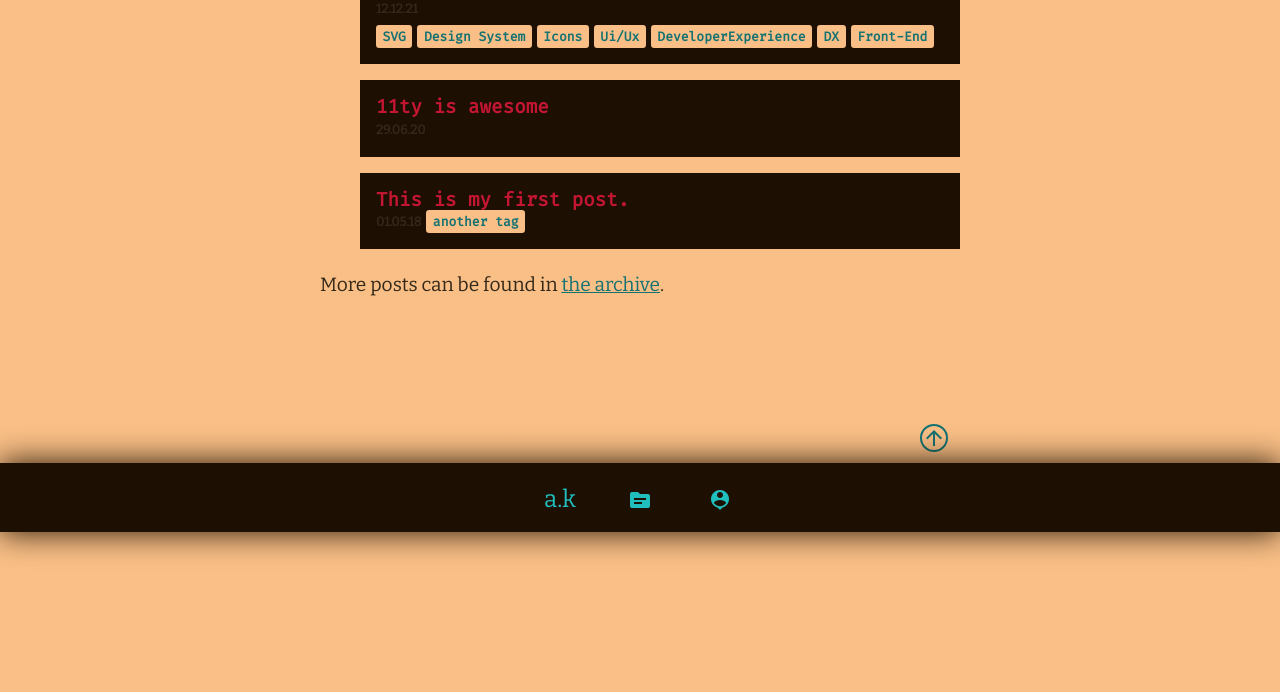
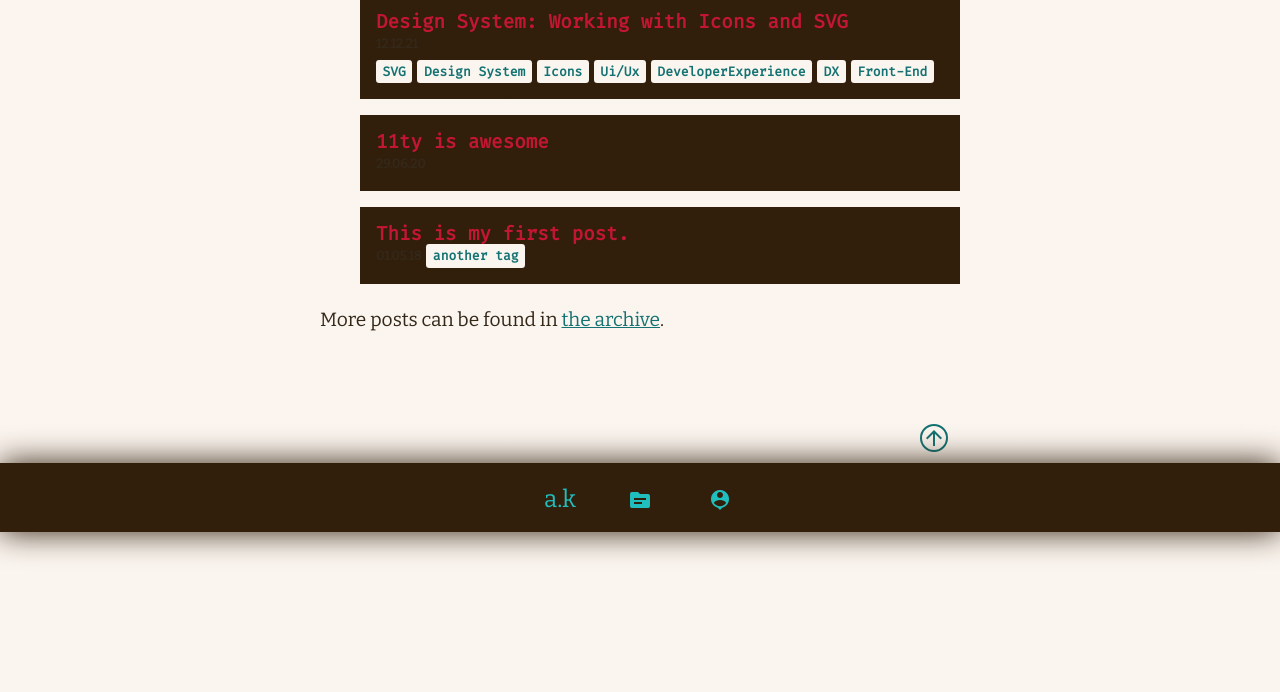
Before and after one commit to avelka/blog, an Eleventy site: page src/index.njk in a window 1280 px wide. Shown: the part 268-960 px from the top of the page. After the commit the page ends 800 px from the top, so only its background shows below. Built offline with nearby package versions, Linux system fonts and the light colour scheme; Eleventy itself is replaced by a stand-in of ours; files that its build step writes are made by us from their sources.

Commit message:
switcher

```diff
--- a/src/_includes/layouts/base.njk
+++ b/src/_includes/layouts/base.njk
@@ -5,7 +5,7 @@
 		<meta name="viewport" content="width=device-width, initial-scale=1.0">
 		<title>{{ title or metadata.title }}</title>
 		<meta name="description" content="{{ description or metadata.description }}">
-		<script src="{{ '/assets/js/i_want_to_be_an_artist.js' | url }}"></script>
+		<script type="module" src="{{ '/assets/js/i_want_to_be_an_artist.js' | url }}"></script>
 		<link rel="preconnect" href="https://fonts.googleapis.com">
 		<link rel="preconnect" href="https://fonts.gstatic.com" crossorigin>
 		<link href="https://fonts.googleapis.com/icon?family=Material+Icons" rel="stylesheet">
@@ -18,6 +18,8 @@
 		<link rel="stylesheet" href="{{ '/assets/css/styles.css' | url }}">
 		<link rel="alternate" href="{{ metadata.feed.path | url }}" type="application/atom+xml" title="{{ metadata.title }}">
 		<link rel="alternate" href="{{ metadata.jsonfeed.path | url }}" type="application/json" title="{{ metadata.title }}">
+
+		<script type="module" src="{{ '/assets/js/theme-switch.js' | url }}"></script>
 	</head>
 	<body>
 		<div class="fleck-pattern"></div>
@@ -26,6 +28,12 @@
 				<a href="#main-navigation">menu</a>
 				<a href="#main-content">content</a>
 			</nav>
+			<form id="theme-switcher">
+			<label>
+				<input  type="checkbox" name="theme" />
+				switch theme
+			</label>
+			</form>
 			<nav class="main-nav" id="main-navigation">
 				<a href="/" class="home logo">a.k</a>
 				<a href="/posts/" class="icon">
--- a/src/assets/css/config/colors.css
+++ b/src/assets/css/config/colors.css
@@ -1,7 +1,7 @@
 :root {
 	color-scheme: light;
 	--pv-surface-hue: 30;
-	--pv-surface-saturation: 90%;
+	--pv-surface-saturation: 60%;
 	--pv-surface-lightness: 60%;
 
 	--pv-text-hue: 35;
@@ -17,10 +17,10 @@
 	--pv-contrast-lightness: 85%;
 
 	--pv-surface: var(--pv-surface-hue) var(--pv-surface-saturation);
-	--ak-c-surface-1: hsl(var(--pv-surface) calc(var(--pv-surface-lightness) * 1.25));
-	--ak-c-surface-2: hsl(var(--pv-surface) calc(var(--pv-surface-lightness) * 1.2));
-	--ak-c-surface-3: hsl(var(--pv-surface) calc(var(--pv-surface-lightness) * 0.1));
-	--ak-c-surface-4: hsl(var(--pv-surface) calc(var(--pv-surface-lightness) * 0.2));
+	--ak-c-surface-1: hsl(var(--pv-surface) calc(var(--pv-surface-lightness) * 1.6));
+	--ak-c-surface-2: hsl(var(--pv-surface) calc(var(--pv-surface-lightness) * 1.5));
+	--ak-c-surface-3: hsl(var(--pv-surface) calc(var(--pv-surface-lightness) * 0.2));
+	--ak-c-surface-4: hsl(var(--pv-surface) calc(var(--pv-surface-lightness) * 0.15));
 
 	--pv-text: var(--pv-text-hue) var(--pv-text-saturation);
 	--ak-c-text-1: hsl(var(--pv-text) calc(var(--pv-text-lightness) * 1.5));
@@ -39,7 +39,6 @@
 	--ak-c-contrast-2: hsl(var(--pv-contrast) calc(var(--pv-contrast-lightness) * 0.75));
 	--ak-c-contrast-3: hsl(var(--pv-contrast) calc(var(--pv-contrast-lightness) * 0.5));
 	--ak-c-contrast-4: hsl(var(--pv-contrast) calc(var(--pv-contrast-lightness) * 1.25));
-
 }
 
 @media (prefers-color-scheme: dark) {
@@ -51,7 +50,64 @@
 		--ak-c-surface-4: hsl(var(--pv-surface) calc(var(--pv-surface-lightness) * 0.5));
 
 		--pv-text-lightness: 80%;
-		--pv-accent-lightness: 80%;
+		--pv-accent-lightness: 50%;
+		--ak-c-accent-4: hsl(var(--pv-accent) calc(var(--pv-accent-lightness) * 1));
 		--pv-contrast-lightness: 80%;
 	}
 }
+[color-scheme="dark"] {
+	color-scheme: dark;
+--pv-surface-saturation: 20%;
+--pv-surface-lightness: 5%;
+--ak-c-surface-2: hsl(var(--pv-surface) calc(var(--pv-surface-lightness) * 2));
+--ak-c-surface-4: hsl(var(--pv-surface) calc(var(--pv-surface-lightness) * 0.5));
+
+--pv-text-lightness: 80%;
+--pv-accent-lightness: 50%;
+--ak-c-accent-4: hsl(var(--pv-accent) calc(var(--pv-accent-lightness) * 1));
+--pv-contrast-lightness: 80%;
+}
+
+
+[color-scheme="light"] {
+	color-scheme: light;
+	--pv-surface-hue: 30;
+	--pv-surface-saturation: 60%;
+	--pv-surface-lightness: 60%;
+
+	--pv-text-hue: 35;
+	--pv-text-saturation: 35%;
+	--pv-text-lightness: 10%;
+
+	--pv-accent-hue: 180;
+	--pv-accent-saturation: 70%;
+	--pv-accent-lightness: 35%;
+
+	--pv-contrast-hue: 350;
+	--pv-contrast-saturation: 80%;
+	--pv-contrast-lightness: 85%;
+
+	--pv-surface: var(--pv-surface-hue) var(--pv-surface-saturation);
+	--ak-c-surface-1: hsl(var(--pv-surface) calc(var(--pv-surface-lightness) * 1.6));
+	--ak-c-surface-2: hsl(var(--pv-surface) calc(var(--pv-surface-lightness) * 1.5));
+	--ak-c-surface-3: hsl(var(--pv-surface) calc(var(--pv-surface-lightness) * 0.2));
+	--ak-c-surface-4: hsl(var(--pv-surface) calc(var(--pv-surface-lightness) * 0.15));
+
+	--pv-text: var(--pv-text-hue) var(--pv-text-saturation);
+	--ak-c-text-1: hsl(var(--pv-text) calc(var(--pv-text-lightness) * 1.5));
+	--ak-c-text-2: hsl(var(--pv-text) calc(var(--pv-text-lightness) * 1.25));
+	--ak-c-text-3: hsl(var(--pv-text) var(--pv-text-lightness));
+	--ak-c-text-4: hsl(var(--pv-text) calc(var(--pv-text-lightness) * 0.75));
+
+	--pv-accent: var(--pv-accent-hue) var(--pv-accent-saturation);
+	--ak-c-accent-1: hsl(var(--pv-accent) calc(var(--pv-accent-lightness) * 0.75));
+	--ak-c-accent-2: hsl(var(--pv-accent) calc(var(--pv-accent-lightness) * 0.75));
+	--ak-c-accent-3: hsl(var(--pv-accent) calc(var(--pv-accent-lightness) * 0.5));
+	--ak-c-accent-4: hsl(var(--pv-accent) calc(var(--pv-accent-lightness) * 1.25));
+
+	--pv-contrast: var(--pv-contrast-hue) var(--pv-contrast-saturation);
+	--ak-c-contrast-1: hsl(var(--pv-contrast) calc(var(--pv-contrast-lightness) * 0.75));
+	--ak-c-contrast-2: hsl(var(--pv-contrast) calc(var(--pv-contrast-lightness) * 0.75));
+	--ak-c-contrast-3: hsl(var(--pv-contrast) calc(var(--pv-contrast-lightness) * 0.5));
+	--ak-c-contrast-4: hsl(var(--pv-contrast) calc(var(--pv-contrast-lightness) * 1.25));
+}
--- /dev/null
+++ b/src/assets/js/theme-switch.js
@@ -0,0 +1,17 @@
+const switcher = document.querySelector('#theme-switcher')
+const doc = document.firstElementChild;
+const darkModeMediaQuery = window.matchMedia('(prefers-color-scheme: dark)');
+
+darkModeMediaQuery.onChange = ((e) => {
+  const darkModeOn = e.matches;
+  console.log(`Dark mode is ${darkModeOn ? '🌒 on' : '☀️ off'}.`);
+});
+
+console.log(doc, darkModeMediaQuery);
+switcher.addEventListener('input', e =>
+toggleDarkTheme(e.target.checked))
+
+const toggleDarkTheme = dark => {
+
+  doc.setAttribute('color-scheme',  dark ? "dark" : "light");
+}
```
